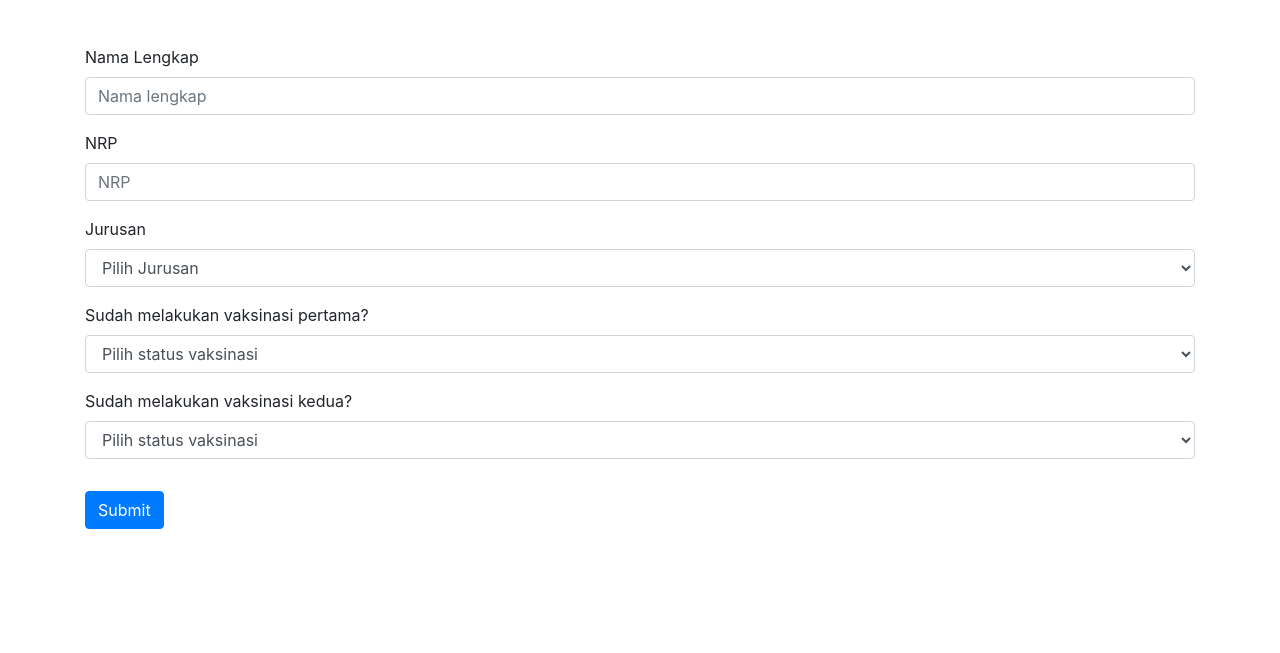
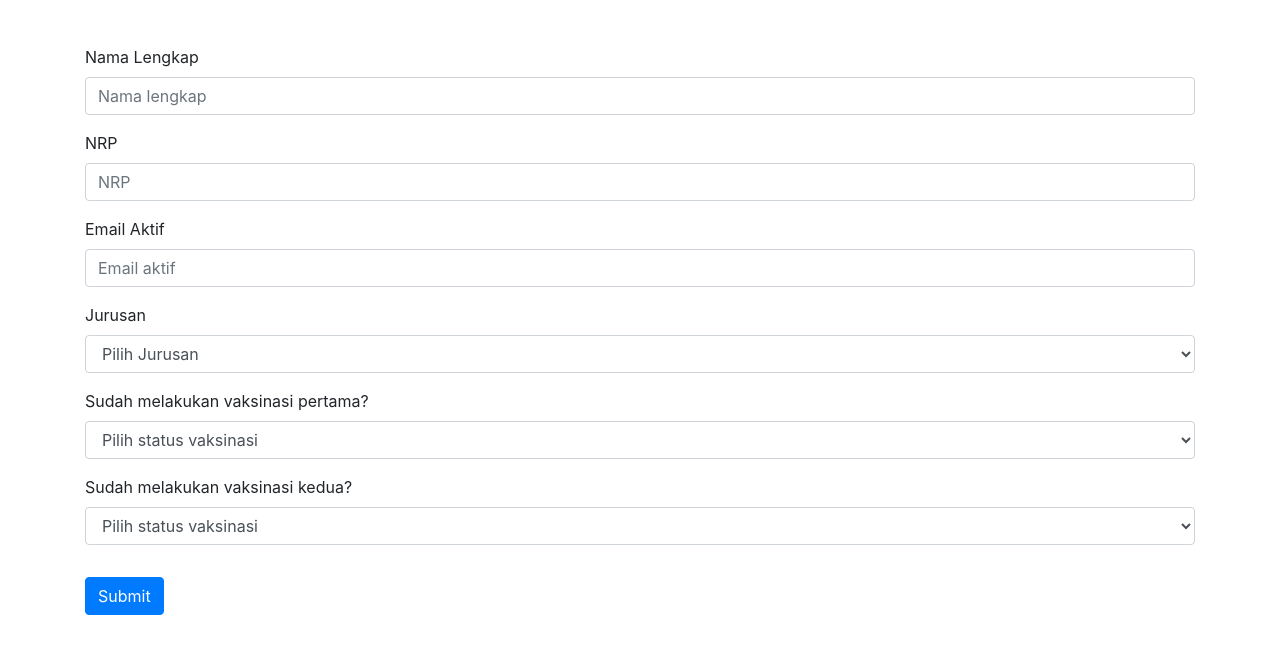
Before and after one commit to davidralphm/pweb-validasi-form, a plain HTML site: page index.html in a window 1280 px wide. Shown: the part 61-714 px from the top of the page. Drawn offline with nearby package versions, Linux system fonts and the light colour scheme.

Commit message:
Update index.html

```diff
--- a/index.html
+++ b/index.html
@@ -14,7 +14,7 @@
 				<h3>Form Registrasi Kuliah Offline FTEIC</h3>
 			</div>
 
-			<form action="" name="form" method="POST" onsubmit="return validasi()">
+			<form action="#" name="form" method="POST" onsubmit="return validasi()">
 				<div class="form-group mt-5">
 					<label>Nama Lengkap</label>
 					<input type="text" name="nama" placeholder="Nama lengkap" class="form-control" required minlength="2">
@@ -23,6 +23,11 @@
 				<div class="form-group">
 					<label>NRP</label>
 					<input type="text" name="nrp" placeholder="NRP" class="form-control" required minlength="14" maxlength="14">
+				</div>
+
+				<div class="form-group">
+					<label>Email Aktif</label>
+					<input type="email" name="email" placeholder="Email aktif" class="form-control" required minlength="14" maxlength="14">
 				</div>
 
 				<div class="form-group">
```
